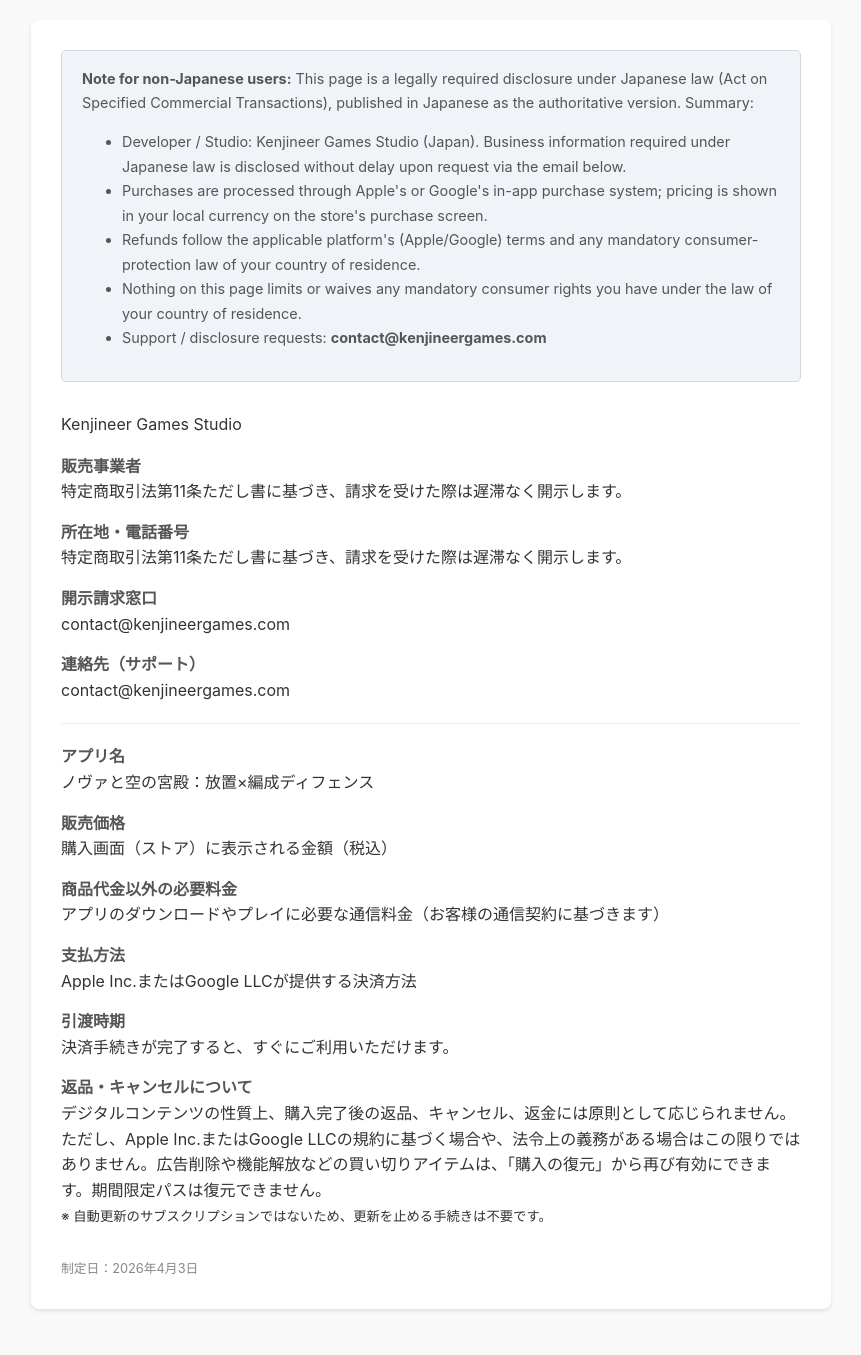
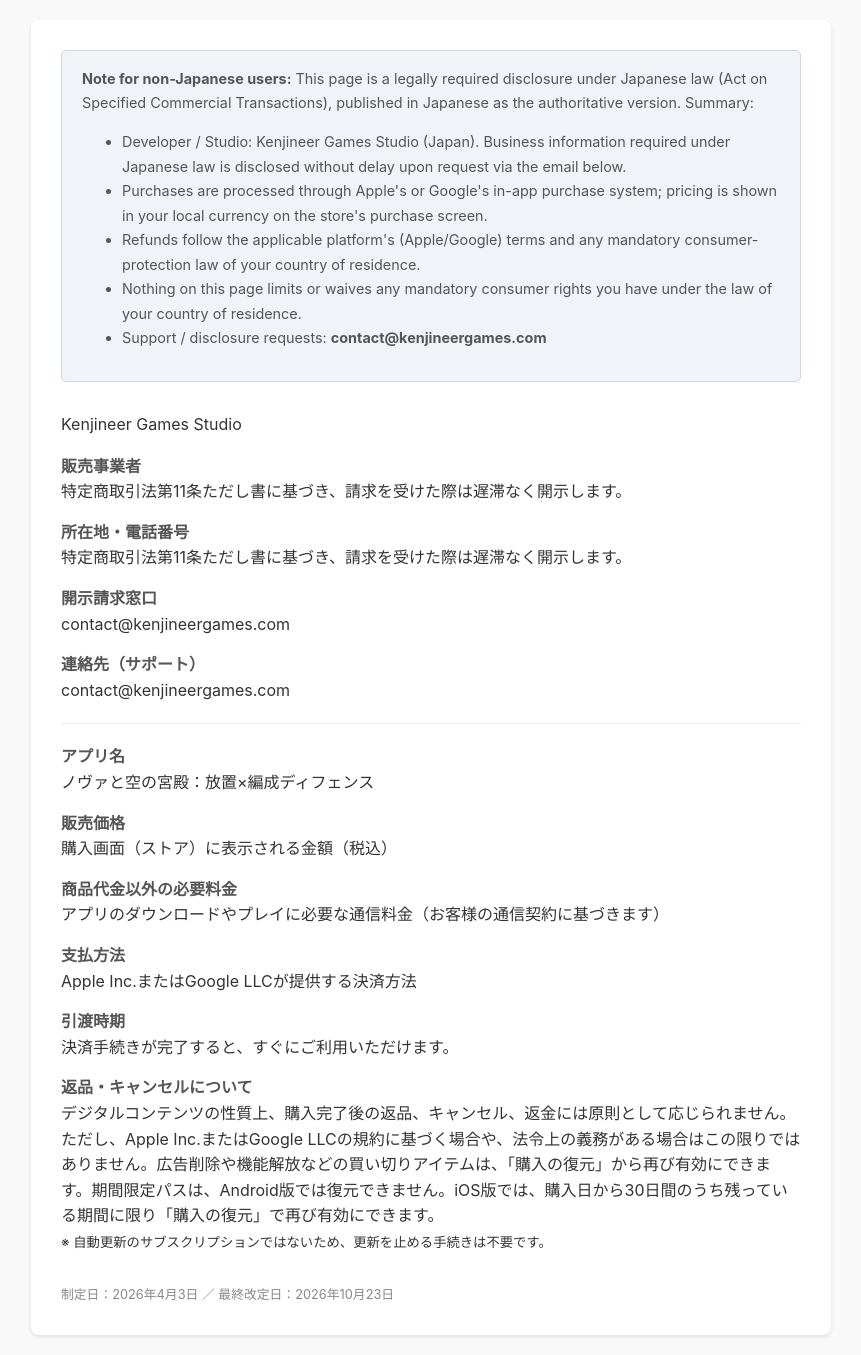
Before and after one commit to kenjineer-code/kenjineer-code.github.io, a Jekyll site: the page tokusho.html, which Jekyll copies as it is, in a window 1280 px wide. Shown: the whole page, without its empty margins (209-1070 px from the left). Built offline with Jekyll 4.4.1, drawn with Linux system fonts in a browser that asks for light colours; before the commit the page ends 1329 px from its top, so only the background shows below that.

Commit message:
fix: state that the 30-day pass restores on iOS (tokusho)
On iOS the pass is a non-renewing subscription and restores within the
remaining part of its 30 days (kenjineer-code/celestial_bastion#841,
#920). Android stays not restorable.

Co-Authored-By: Claude Opus 5.5 <noreply@anthropic.com>

```diff
--- a/tokusho.html
+++ b/tokusho.html
@@ -132,12 +132,12 @@
             <dd>決済手続きが完了すると、すぐにご利用いただけます。</dd>
 
             <dt>返品・キャンセルについて</dt>
-            <dd>デジタルコンテンツの性質上、購入完了後の返品、キャンセル、返金には原則として応じられません。ただし、Apple Inc.またはGoogle LLCの規約に基づく場合や、法令上の義務がある場合はこの限りではありません。広告削除や機能解放などの買い切りアイテムは、「購入の復元」から再び有効にできます。期間限定パスは復元できません。<br>
+            <dd>デジタルコンテンツの性質上、購入完了後の返品、キャンセル、返金には原則として応じられません。ただし、Apple Inc.またはGoogle LLCの規約に基づく場合や、法令上の義務がある場合はこの限りではありません。広告削除や機能解放などの買い切りアイテムは、「購入の復元」から再び有効にできます。期間限定パスは、Android版では復元できません。iOS版では、購入日から30日間のうち残っている期間に限り「購入の復元」で再び有効にできます。<br>
                 <small>※ 自動更新のサブスクリプションではないため、更新を止める手続きは不要です。</small>
             </dd>
         </dl>
 
-        <div class="footer">制定日：2026年4月3日</div>
+        <div class="footer">制定日：2026年4月3日 ／ 最終改定日：2026年10月23日</div>
     </div>
 </body>
 
```
